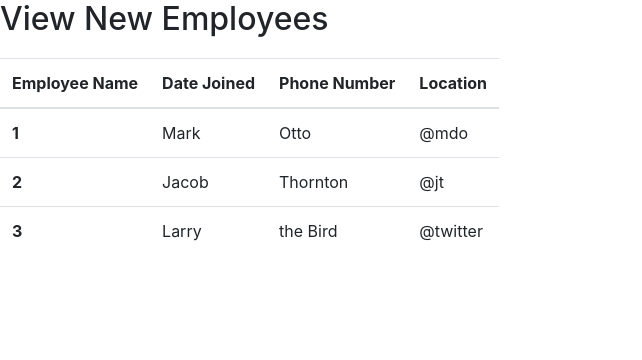
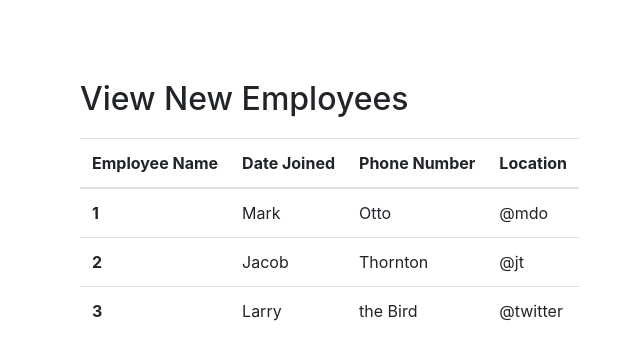
Before and after one commit to batoulyehia/COMP353-SUMMER2020, a PHP site: page /view-employees.php in a window 1280 px wide. Shown: the top 360 px of the page, without its empty margins (0-642 px from the left). Run offline with PHP 8.4, Linux system fonts and the light colour scheme; some libraries are stand-ins or nearby versions.

Commit message:
Fixed some styling in view employees

```diff
--- a/employer/view-employees.php
+++ b/employer/view-employees.php
@@ -4,7 +4,7 @@
         <link rel="stylesheet" href="../includes/bootstrap/css/bootstrap.min.css" />
     </head>
     <body>
-        <div style="width: fit-content;">
+        <div style="width: fit-content; margin: 10vh">
         <h2 style="margin-bottom:20px;">View New Employees</h2>
             <!-- have to sort by NEWEST -->
             <table class="table">
```
